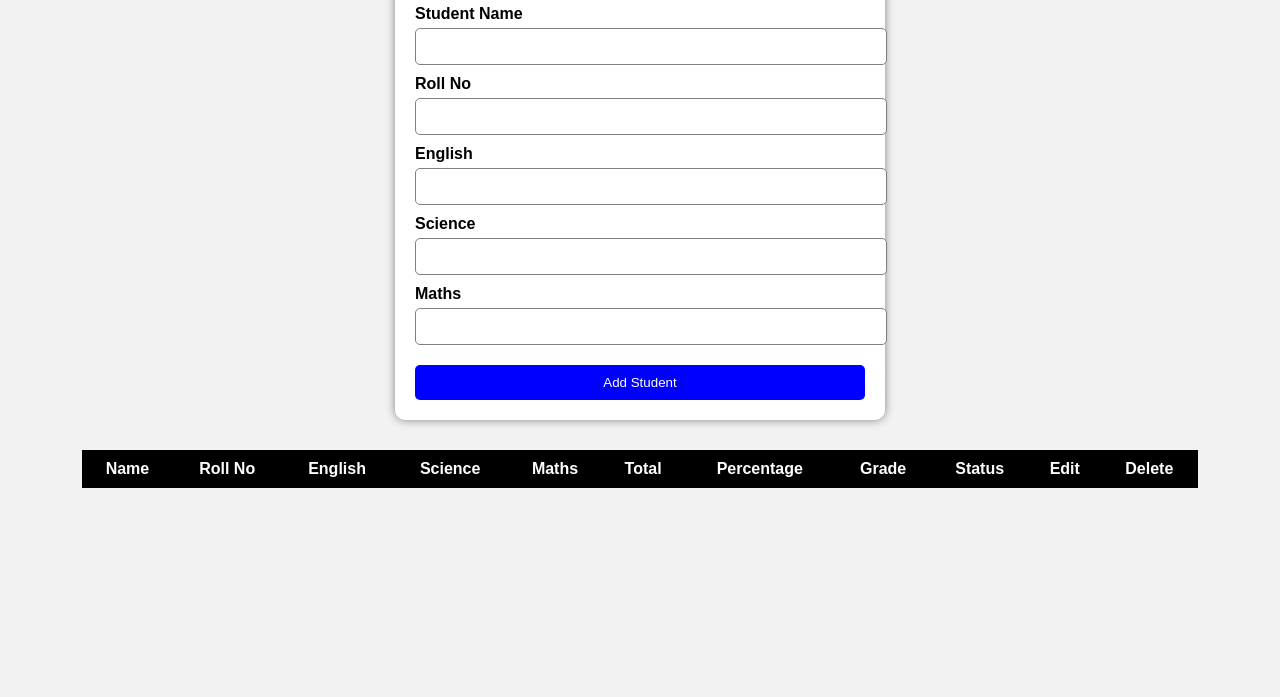
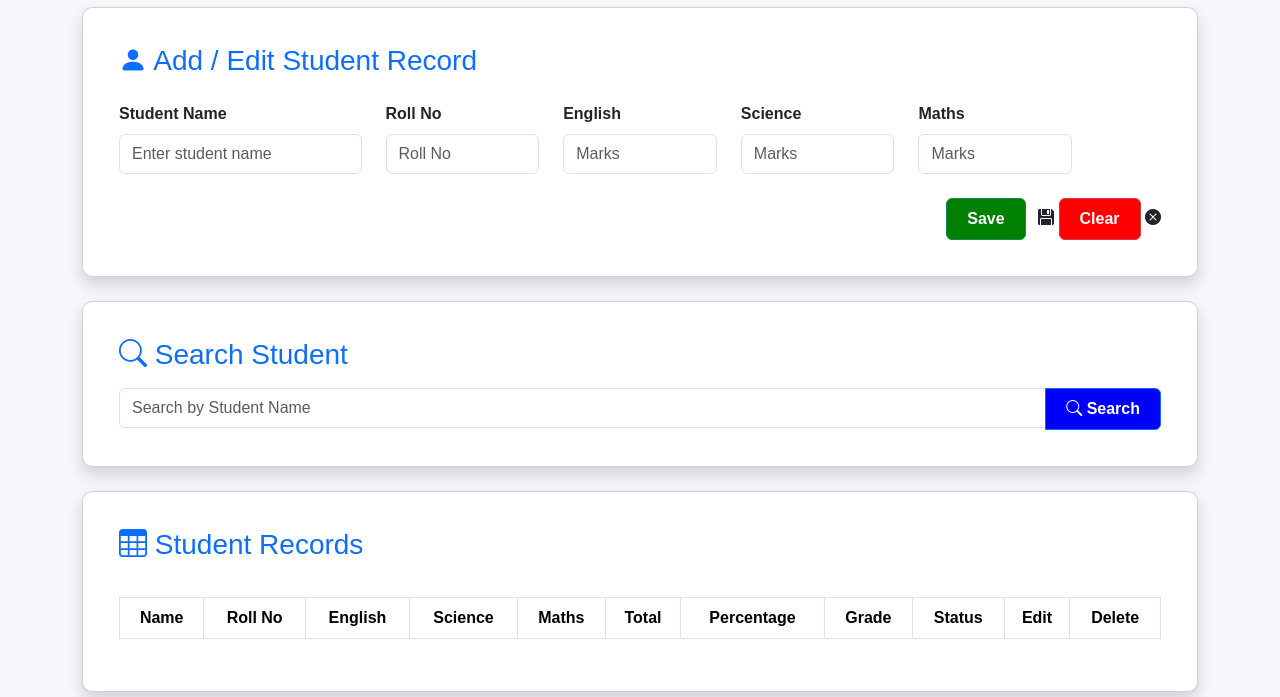
Before and after one commit to swapnalishendage/Student-Result-Management-System, a plain HTML site: page Student Result Manaegment/index.html in a window 1280 px wide. Shown: the part 103-800 px from the top of the page. Drawn offline with nearby package versions, Linux system fonts and the light colour scheme.

Commit message:
Add files via upload

```diff
--- a/Student Result Manaegment/index.html
+++ b/Student Result Manaegment/index.html
@@ -3,51 +3,129 @@
 <head>
     <meta charset="UTF-8">
     <meta name="viewport" content="width=device-width, initial-scale=1.0">
-    <title>Student Result Management</title>
+    <title>Student Result Management System</title>
 
+    <link href="https://cdn.jsdelivr.net/npm/bootstrap@5.3.3/dist/css/bootstrap.min.css" rel="stylesheet">
+
+    <link href="https://cdn.jsdelivr.net/npm/bootstrap-icons@1.11.3/font/bootstrap-icons.css" rel="stylesheet">
     <link rel="stylesheet" href="style.css">
 </head>
 <body>
+    <div class="header">
+    <h2> Student Result Management System</h2>
+    </div>
 
-<div class="container">
+    <div class="container mt-4">
+    <div class="card shadow">
+    <div class="card-body">
 
-    <h2>Student Result Management</h2>
+    <h3 class="text-primary">
+    <i class="bi bi-person-fill"></i>
+     Add / Edit Student Record
+    </h3>
 
-    <label>Student Name</label>
-    <input type="text" id="studentName">
+    <div class="row mt-4">
+    <div class="col-md-3">
 
-    <label>Roll No</label>
-    <input type="number" id="rollNo">
+        <label class="form-label">Student Name</label>
+        <input type="text" id="studentName"class="form-control" placeholder="Enter student name">
+        </div>
 
-    <label>English</label>
-    <input type="number" id="english">
+                <div class="col-md-2">
+                <label class="form-label">Roll No</label>
+                <input type="number" id="rollNo" class="form-control" placeholder="Roll No">
+                </div>
 
-    <label>Science</label>
-    <input type="number" id="science">
+                <div class="col-md-2">
+                <label class="form-label">English</label>
+                <input type="number" id="english" class="form-control" placeholder="Marks">
+                </div>
 
-    <label>Maths</label>
-    <input type="number" id="maths">
+                <div class="col-md-2">
+                    <label class="form-label">Science</label>
+                    <input type="number" id="science"class="form-control"placeholder="Marks">
+                </div>
 
-    <button onclick="addStudent()">Add Student</button>
+                <div class="col-md-2">
+                    <label class="form-label">Maths</label>
+                    <input type="number"id="maths" class="form-control"placeholder="Marks"></div>
+                </div>
+
+                <div class="text-end mt-4">
+                <button
+                class="btn btn-success me-2" onclick="addStudent()">Save</button>
+                <i class="bi bi-floppy-fill"></i>
+                </button>
+
+                <button
+                class="btn btn-danger" onclick="clearForm()"> Clear</button>
+                <i class="bi bi-x-circle-fill"></i>
+                </button>
+            </div>
+        </div>
+    </div>
+    <div class="card shadow mt-4">
+        <div class="card-body">
+            <h3 class="text-primary">
+            <i class="bi bi-search"></i>
+            Search Student
+            </h3>
+
+            <div class="input-group mt-3">
+            <input type="text" id="search" class="form-control" placeholder="Search by Student Name">
+
+            <button class="btn btn-primary">
+            <i class="bi bi-search"></i>
+            Search
+            </button>
 
             </div>
 
-<table id="studentTable">
+        </div>
+
+    </div>
+    <div class="card shadow mt-4">
+
+        <div class="card-body">
+
+            <h3 class="text-primary">
+
+                <i class="bi bi-table"></i>
+
+                Student Records
+
+            </h3>
+
+            <div class="table-responsive mt-3">
+
+                <table class="table table-bordered table-hover text-center">
 
                     <thead>
 
                     <tr>
+
                         <th>Name</th>
+
                         <th>Roll No</th>
+
                         <th>English</th>
+
                         <th>Science</th>
+
                         <th>Maths</th>
+
                         <th>Total</th>
+
                         <th>Percentage</th>
+
                         <th>Grade</th>
+
                         <th>Status</th>
+
                         <th>Edit</th>
+
                         <th>Delete</th>
+
                     </tr>
 
                     </thead>
@@ -58,6 +136,14 @@
 
                 </table>
 
+            </div>
+
+        </div>
+
+    </div>
+
+</div>
+
 <script src="script.js"></script>
 
 </body>
--- a/Student Result Manaegment/script.js
+++ b/Student Result Manaegment/script.js
@@ -1,51 +1,53 @@
 let students = JSON.parse(localStorage.getItem("students")) || [];
-
 let editIndex = -1;
-
 displayStudents();
 
-function addStudent(){
+function addStudent() {
 
-let name=document.getElementById("studentName").value.trim();
+    let name = document.getElementById("studentName").value.trim();
+    let roll = document.getElementById("rollNo").value.trim();
+    let english = Number(document.getElementById("english").value);
+    let science = Number(document.getElementById("science").value);
+    let maths = Number(document.getElementById("maths").value);
 
-let roll=document.getElementById("rollNo").value.trim();
-
-let english=Number(document.getElementById("english").value);
-
-let science=Number(document.getElementById("science").value);
-
-let maths=Number(document.getElementById("maths").value);
-
-if(name=="" || roll=="" || english=="" || science=="" || maths==""){
-
-alert("Please fill all fields");
-
+    if (
+        name === "" ||
+        roll === "" ||
+        document.getElementById("english").value === "" ||
+        document.getElementById("science").value === "" ||
+        document.getElementById("maths").value === ""
+    ) {
+        alert("Please fill all fields.");
         return;
-
     }
 
-let total=english+science+maths;
+    let total = english + science + maths;
 
-let percentage=((total/300)*100).toFixed(2);
+    let percentage = ((total / 300) * 100).toFixed(2);
 
-let grade="";
+    let grade = "";
 
-if(percentage>=90)
-grade="A+";
-else if(percentage>=80)
-grade="A";
-else if(percentage>=70)
-grade="B";
-else if(percentage>=60)
-grade="C";
-else if(percentage>=50)
-grade="D";
+    if (percentage >= 90)
+        grade = "A+";
+    else if (percentage >= 80)
+        grade = "A";
+    else if (percentage >= 70)
+        grade = "B";
+    else if (percentage >= 60)
+        grade = "C";
+    else if (percentage >= 35)
+        grade = "D";
     else
-grade="F";
+        grade = "F";
 
-let status=(english>=35 && science>=35 && maths>=35)?"Pass":"Fail";
+    let status =
+        (english >= 35 &&
+         science >= 35 &&
+         maths >= 35)
+        ? "Pass"
+        : "Fail";
 
-let student={
+    let student = {
 
         name,
         roll,
@@ -59,20 +61,21 @@ status
 
     };
 
-if(editIndex==-1){
+    if (editIndex == -1) {
 
         students.push(student);
 
-}
-else{
+    } else {
 
-students[editIndex]=student;
-
-editIndex=-1;
+        students[editIndex] = student;
+        editIndex = -1;
 
     }
 
-localStorage.setItem("students",JSON.stringify(students));
+    localStorage.setItem(
+        "students",
+        JSON.stringify(students)
+    );
 
     clearForm();
 
@@ -80,17 +83,31 @@ displayStudents();
 
 }
 
-function displayStudents(){
+function displayStudents() {
 
-let table=document.getElementById("tableBody");
+    let table = document.getElementById("tableBody");
 
-table.innerHTML="";
+    table.innerHTML = "";
 
-students.forEach(function(student,index){
+    students.forEach((student, index) => {
 
-table.innerHTML+=`
+        let gradeClass = "";
 
-<tr class="${student.status=="Fail"?"fail":""}">
+        if(student.grade=="A+" || student.grade=="A")
+            gradeClass="grade-a";
+
+        else if(student.grade=="B")
+            gradeClass="grade-b";
+
+        else if(student.grade=="C")
+            gradeClass="grade-c";
+
+        else
+            gradeClass="grade-d";
+
+        table.innerHTML += `
+
+<tr class="${student.status=="Fail" ? "fail" : ""}">
 
 <td>${student.name}</td>
 
@@ -106,28 +123,22 @@ table.innerHTML+=`
 
 <td>${student.percentage}%</td>
 
-<td>${student.grade}</td>
+<td class="${gradeClass}">
+${student.grade}
+</td>
 
-<td>${student.status}</td>
+<td class="${student.status=="Pass"?"pass":"fail-text"}">
 
-<td>
-
-<button onclick="editStudent(${index})">
-
-Edit
-
-</button>
+${student.status}
 
 </td>
 
 <td>
+<button class="btn btn-warning btn-sm"onclick="editStudent(${index})">Edit</button>
+</td>
 
-<button onclick="deleteStudent(${index})">
-
-Delete
-
-</button>
-
+<td>
+<button class="btn btn-danger btn-sm" onclick="deleteStudent(${index})">Delete</button>
 </td>
 
 </tr>
@@ -140,29 +151,29 @@ Delete
 
 function editStudent(index){
 
-let student=students[index];
+    let student = students[index];
 
-document.getElementById("studentName").value=student.name;
+    document.getElementById("studentName").value = student.name;
+    document.getElementById("rollNo").value = student.roll;
+    document.getElementById("english").value = student.english;
+    document.getElementById("science").value = student.science;
+    document.getElementById("maths").value = student.maths;
 
-document.getElementById("rollNo").value=student.roll;
-
-document.getElementById("english").value=student.english;
-
-document.getElementById("science").value=student.science;
-
-document.getElementById("maths").value=student.maths;
-
-editIndex=index;
+    editIndex = index;
 
 }
 
+
 function deleteStudent(index){
 
-if(confirm("Delete this record?")){
+    if(confirm("Delete this student?")){
 
         students.splice(index,1);
 
-localStorage.setItem("students",JSON.stringify(students));
+        localStorage.setItem(
+            "students",
+            JSON.stringify(students)
+        );
 
         displayStudents();
 
@@ -170,16 +181,34 @@ displayStudents();
 
 }
 
+document.getElementById("search").addEventListener("keyup",function(){
+
+    let value = this.value.toLowerCase();
+
+    let rows = document.querySelectorAll("#tableBody tr");
+
+    rows.forEach(row=>{
+
+        let name = row.cells[0].innerText.toLowerCase();
+
+        if(name.includes(value))
+            row.style.display="";
+
+        else
+            row.style.display="none";
+
+    });
+
+});
+
 function clearForm(){
 
     document.getElementById("studentName").value="";
-
     document.getElementById("rollNo").value="";
-
     document.getElementById("english").value="";
-
     document.getElementById("science").value="";
-
     document.getElementById("maths").value="";
 
+    editIndex=-1;
+
 }
--- a/Student Result Manaegment/style.css
+++ b/Student Result Manaegment/style.css
@@ -1,90 +1,85 @@
 body{
-font-family: Arial, sans-serif;
-background:#f2f2f2;
+    background-color:#f5f7fb;
+    font-family:Arial,sans-serif;
     margin:0;
+}
+.header{
+    background-color:#0B3D91;
+    color:white;
+    text-align:center;
     padding:20px;
 }
 
 .container{
+    width:90%;
+    margin:auto;
+}
 
-width:450px;
-margin:auto;
-background:white;
+.card{
+    margin-top:20px;
     padding:20px;
     border-radius:10px;
-box-shadow:0 0 10px gray;
-
+    box-shadow:0px 0px 10px lightgray;
 }
 
-h2{
-
-text-align:center;
+h3{
     color:blue;
-
 }
 
-label{
-
-display:block;
-margin-top:10px;
+.form-label{
     font-weight:bold;
-
 }
 
-input{
-
-width:100%;
-padding:10px;
-    margin-top:5px;
-    border-radius:5px;
-    border:1px solid gray;
-
+.form-control{
+    height:40px;
+}
+.btn{
+    padding:8px 20px;
+    font-weight:bold;
 }
 
-button{
-
-width:100%;
-padding:10px;
-margin-top:20px;
-background:blue;
+.btn-success{
+    background-color:green;
     color:white;
-border:none;
-border-radius:5px;
-cursor:pointer;
-
 }
 
-button:hover{
-
-background:darkblue;
-
+.btn-danger{
+    background-color:red;
+    color:white;
+}
+.btn-primary{
+    background-color:blue;
+    color:white;
 }
 
 table{
-
-width:90%;
-margin:30px auto;
-border-collapse:collapse;
-background:white;
-
+    margin-top:20px;
 }
 
 table th{
-
-background:black;
+    background-color:#0B3D91;
     color:white;
-padding:10px;
-
+    text-align:center;
 }
 
 table td{
-
-border:1px solid gray;
-padding:5px;
     text-align:center;
 }
+
 .fail{
+    background-color:#ee3d3d;
+}
 
-background:#fa1414;
+.pass{
+    color:green;
+    font-weight:bold;
+}
 
+.fail-text{
+    color:red;
+    font-weight:bold;
+    background-color: #ee3d3d;
 }
+.grade-f{
+background-color: red;
+}
```
Lines whose indentation alone changed are shown as unchanged.
